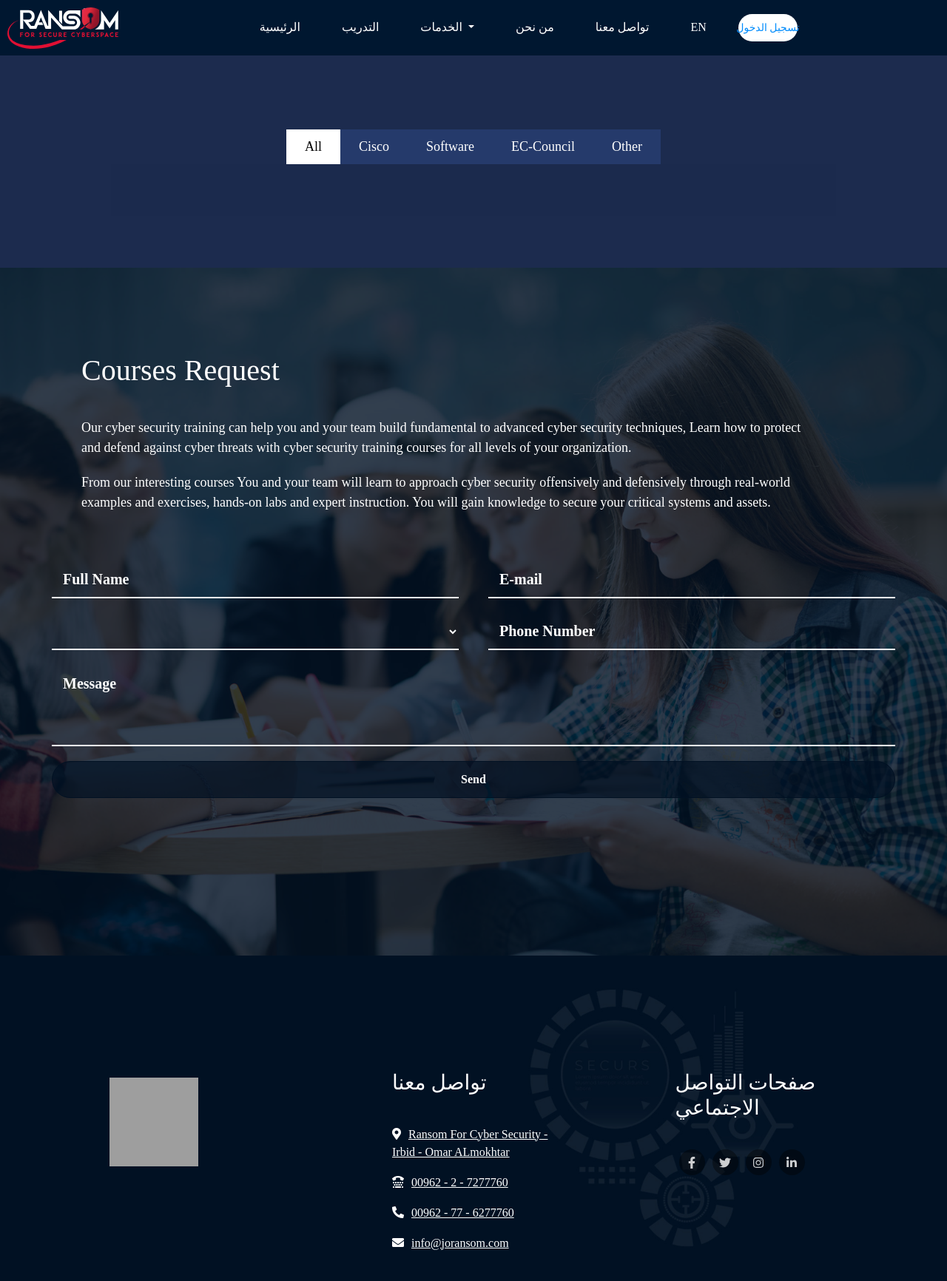
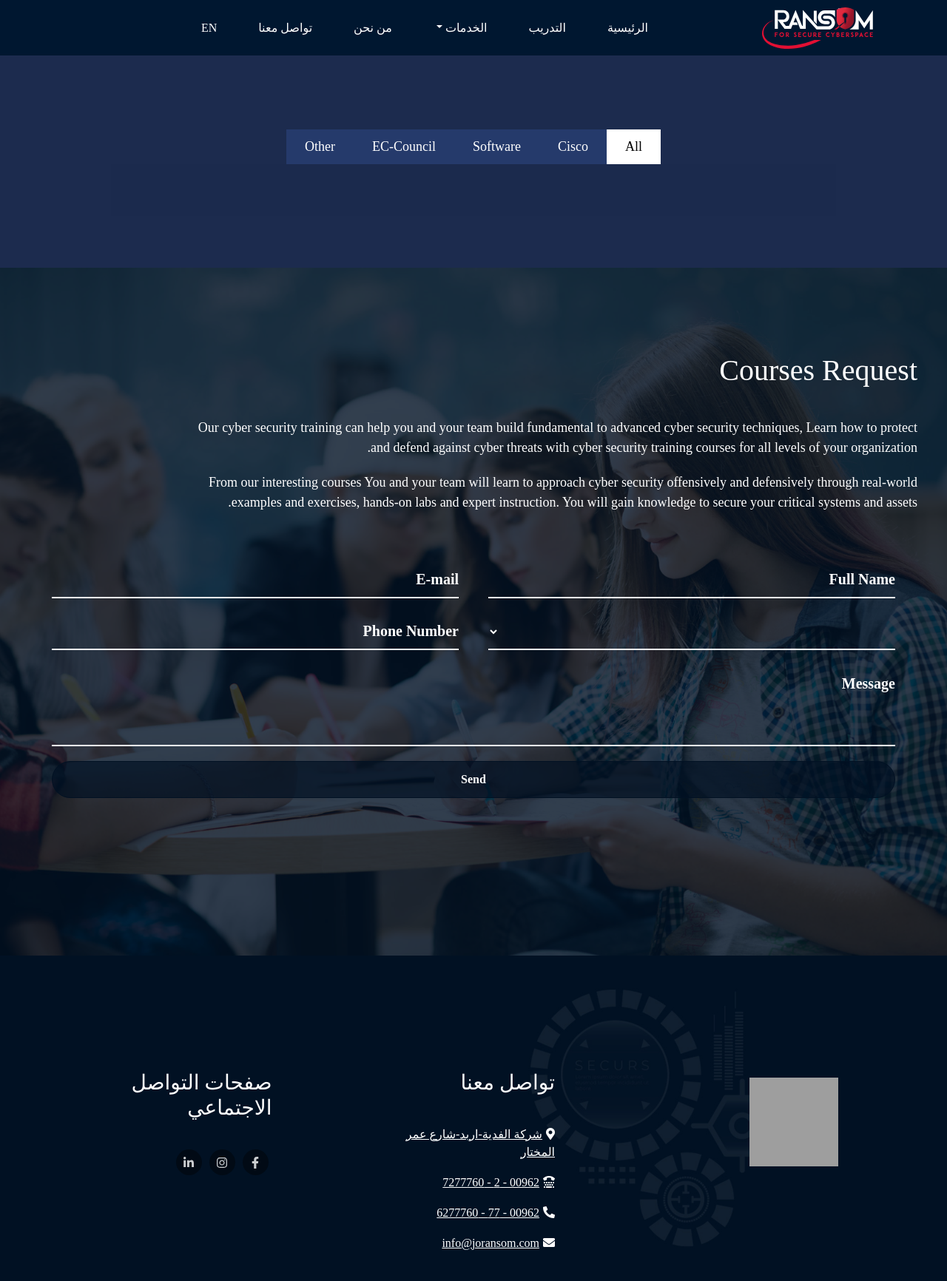
Before and after one commit to mazen103501/joransom, a PHP site: page /joransom/homear.php?pages=trainingpage in a window 1280 px wide. Shown: the whole page at 74% size. Run offline with PHP 8.4, Linux system fonts and the light colour scheme; data that the repository does not hold is empty; grey boxes are pictures that could not be loaded.

Commit message:
remove login

```diff
--- a/CSS/arstyle.css
+++ b/CSS/arstyle.css
@@ -1,8 +1,6 @@
-*{
+
+body{
     direction: rtl !important;
-}
-body{
-    direction: rtl;
 }
 .logo{
     margin-right: 100px;
@@ -34,7 +32,7 @@ footer div:nth-of-type(2) p::before{
 footer div:nth-of-type(3) p::before{
     margin: 0 0 0 5px !important;
 }
-.bookcourses{
+.course-container{
     direction: ltr;
 }
 
@@ -47,3 +45,10 @@ footer div:nth-of-type(3) p::before{
 .owl-carousel{
         direction: ltr;
 }
+.evet-cont{
+    direction: rtl;
+
+}
+.ar{
+    direction: ltr !important;
+}
--- a/CSS/home.css
+++ b/CSS/home.css
@@ -116,7 +116,7 @@ nav{
     border: 0 !important;
 }
 .collapse{
-    margin-left: 15% !important;
+    margin-left: 0% !important;
 }
 
 
@@ -135,7 +135,7 @@ nav{
 }
 @media (max-width:1176px){
     .collapse{
-        margin-left: 30px !important;
+        margin-left: -17px !important;
     }
 }
 
--- a/homear.php
+++ b/homear.php
@@ -43,6 +43,8 @@ if(isset($do) && $do!='ar'){
     <!-- <link href="https://cdn.jsdelivr.net/npm/bootstrap@5.0.1/dist/css/bootstrap.min.css" rel="stylesheet" integriy="sha384-+0n0xVW2eSR5OomGNYDnhzAbDsOXxcvSN1TPprVMTNDbiYZCxYbOOl7+AMvyTG2x" crossorigin="anonymous"> -->
     <link rel="stylesheet" href="bootstrap-5.0.1-dist/css/bootstrap.css">
     <link rel="stylesheet" href="CSS/home.css">
+    <link rel="stylesheet" href="CSS/arstyle.css">
+
     <link rel="stylesheet" href="CSS/owl.theme.default.css">
     <link rel="stylesheet" href="CSS/owl.carousel.min.css">
 
@@ -101,45 +103,45 @@ if(isset($do) && $do!='ar'){
                 <li class="nav-item">
                     <a class="nav-link" href="index.php">EN</a>
                 </li>
-                <?php
-                if(!isset($_SESSION['admin'] ) && !isset($_SESSION['username'])){
-                    ?>
-                    <li class="nav-item login">
-                        <a class="nav-link" href="login.php">تسجيل الدخول</a>
-                    </li>
-                    <?php
-                }
-                ?>
-
-                <?php
-                if(isset($_SESSION['admin'])){
-                    ?>
-                    <li class="nav-item login">
-                        <a class="nav-link" href="adminpage.php">adminpage</a>
-                    </li>
-                    <?php
-                }
-                ?>
-                <?php
-                if(isset($_SESSION['username'])){
-                    ?>
-                    <li class="nav-item login">
-                        <a class="nav-link" href="#"> <?php echo $_SESSION['username'] ?> </a>
-                    </li>
-                    <?php
-                }
-                ?>
-                <?php
-                if(isset($_SESSION['admin']) || isset($_SESSION['username'])){
-
-
-                    ?>
-                    <li class="nav-item">
-                        <a class="nav-link" href="logout.php">تسجيل الخروج</a>
-                    </li>
-                    <?php
-                }
-                ?>
+<!--                --><?php
+//                if(!isset($_SESSION['admin'] ) && !isset($_SESSION['username'])){
+//                    ?>
+<!--                    <li class="nav-item login">-->
+<!--                        <a class="nav-link" href="login.php">تسجيل الدخول</a>-->
+<!--                    </li>-->
+<!--                    --><?php
+//                }
+//                ?>
+<!---->
+<!--                --><?php
+//                if(isset($_SESSION['admin'])){
+//                    ?>
+<!--                    <li class="nav-item login">-->
+<!--                        <a class="nav-link" href="adminpage.php">adminpage</a>-->
+<!--                    </li>-->
+<!--                    --><?php
+//                }
+//                ?>
+<!--                --><?php
+//                if(isset($_SESSION['username'])){
+//                    ?>
+<!--                    <li class="nav-item login">-->
+<!--                        <a class="nav-link" href="#"> --><?php //echo $_SESSION['username'] ?><!-- </a>-->
+<!--                    </li>-->
+<!--                    --><?php
+//                }
+//                ?>
+<!--                --><?php
+//                if(isset($_SESSION['admin']) || isset($_SESSION['username'])){
+//
+//
+//                    ?>
+<!--                    <li class="nav-item">-->
+<!--                        <a class="nav-link" href="logout.php">تسجيل الخروج</a>-->
+<!--                    </li>-->
+<!--                    --><?php
+//                }
+//                ?>
 
 
             </ul>
@@ -158,9 +160,8 @@ if($do=='dashborad'){
     <div class="spot-background"></div>
     <div class="intro-containter">
         <div class="intro-text">
-            <h4>We Are Ransom</h4>
-            <h1><span>CyberSecurity</span><br> Service</h1>
-            <p>Lorem ipsum dolor sit amet consectetur adipisicing elit. Quibusdam odit enim natus porro suscipit facere.</p>
+            <h4>نحن شركة الفدية</h4>
+            <h1><span>خدمات</span><br>الامن السيبراني</h1>
         </div>
         <div class="section-img">
             <img src="PHOTOS/intro-image.png">
@@ -952,7 +960,7 @@ if($do=='dashborad'){
         <div class="content">
             <h3>تواصل معنا</h3>
 
-            <p><a href="https://maps.app.goo.gl/PRXcpVLVFkGmUBTCA" target="_blank"rel="noreferrer">Ransom For Cyber Security - Irbid - Omar ALmokhtar</a></p>
+            <p><a href="https://maps.app.goo.gl/PRXcpVLVFkGmUBTCA" target="_blank"rel="noreferrer">شركة الفدية-اربد-شارع عمر المختار</a></p>
 
             <p><a href="tel:0096227277760">00962 - 2 - 7277760</a></p>
             <p><a href="https://wa.link/7y545l" target="_balnk">00962 - 77 - 6277760</a></p>
@@ -963,9 +971,9 @@ if($do=='dashborad'){
             <h3>صفحات التواصل الاجتماعي</h3>
             <div>
                 <a href="https://www.facebook.com/Ransom-Company-For-Cyber-Security-743467149734362" target="_blank"><i class="fab fa-facebook-f"></i></a>
-                <a href="#"><i class="fab fa-twitter"></i></a>
-                <a href="#"><i class="fab fa-instagram"></i></a>
-                <a href="#"><i class="fab fa-linkedin-in"></i></a>
+                <!--            <a href="#"><i class="fab fa-twitter"></i></a>-->
+                <a href="https://www.instagram.com/ransom_company/" target="_blank"><i class="fab fa-instagram"></i></a>
+                <a href="https://www.linkedin.com/company/ransom-jo?_l=en_US" target="_blank"><i class="fab fa-linkedin-in"></i></a>
             </div>
 
 
```
Also changed, not shown: other parts of homear.php (+29 -22 lines), index.php (+57 -43 lines).
